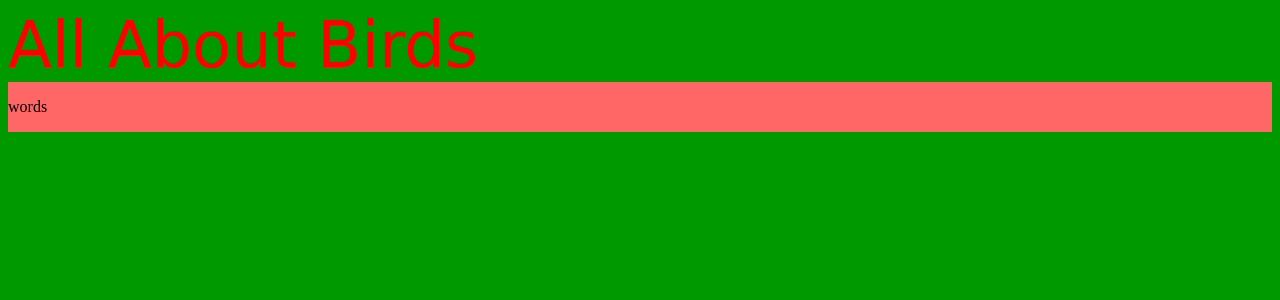
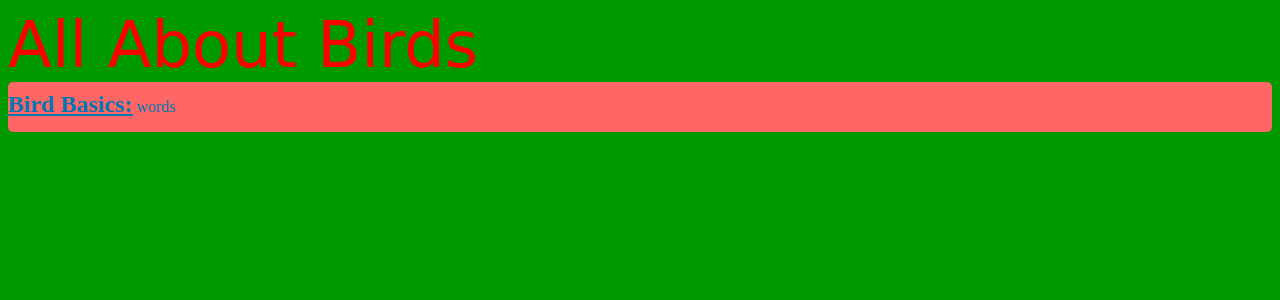
Before and after one commit to mgoldberg/StaticHTML2, a PHP site: page / in a window 1280 px wide. Shown: the top 300 px of the page. Run offline with PHP 8.4, Linux system fonts and the light colour scheme.

Commit message:
more formatting

```diff
--- a/index.html
+++ b/index.html
@@ -12,6 +12,7 @@
 		</header>
 
 		<div>
+			<a id = "title1">Bird Basics:</a>
 			<p>
 				words
 			</p>
--- a/stylesheet.css
+++ b/stylesheet.css
@@ -1,21 +1,28 @@
 header{
 	font-size: 4em;
 	color: red;
-	text-align: center;
 	font-family: cursive;
 	display:inline-block;
 }
 
 p{
 	font-size: 1em;
-	color: black;
+	color: #0077b3;
 	display:inline-block;
 }
 
 div{
 	background-color: #ff6666;
+	border-radius: 5px;
 }
 
 body{
 	background-color: #009900;
 }
+
+#title1{
+	color: #0077b3;
+	font-size: 1.5em;
+	font-weight: bold;
+	text-decoration: underline;
+}
```
